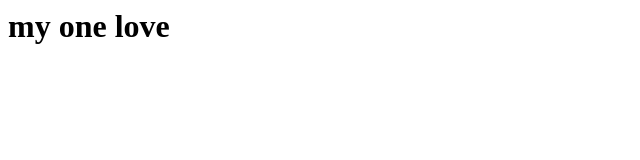
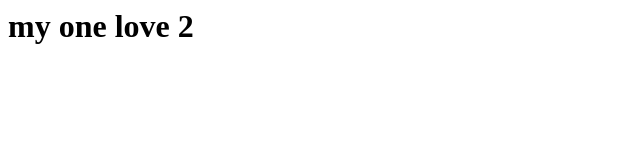
Before and after one commit to BadrNadi/git-test, a plain HTML site: page index.html in a window 1280 px wide. Shown: the full height of the page, 0-640 px from the left. Drawn offline with Linux system fonts and the light colour scheme.

Commit message:
is it too late

```diff
--- a/index.html
+++ b/index.html
@@ -1,4 +1,4 @@
 <h1>
 
-   my one love
+   my one love 2
 </h1>
```
